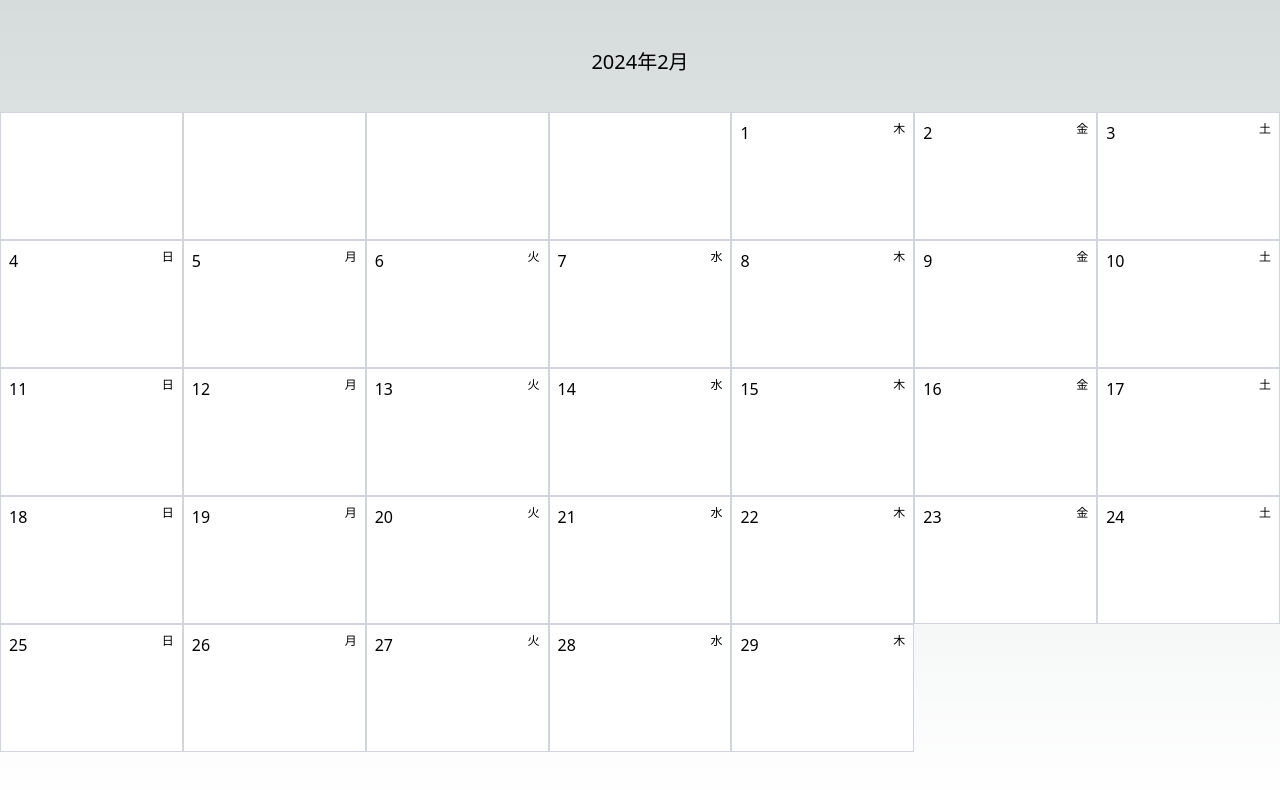
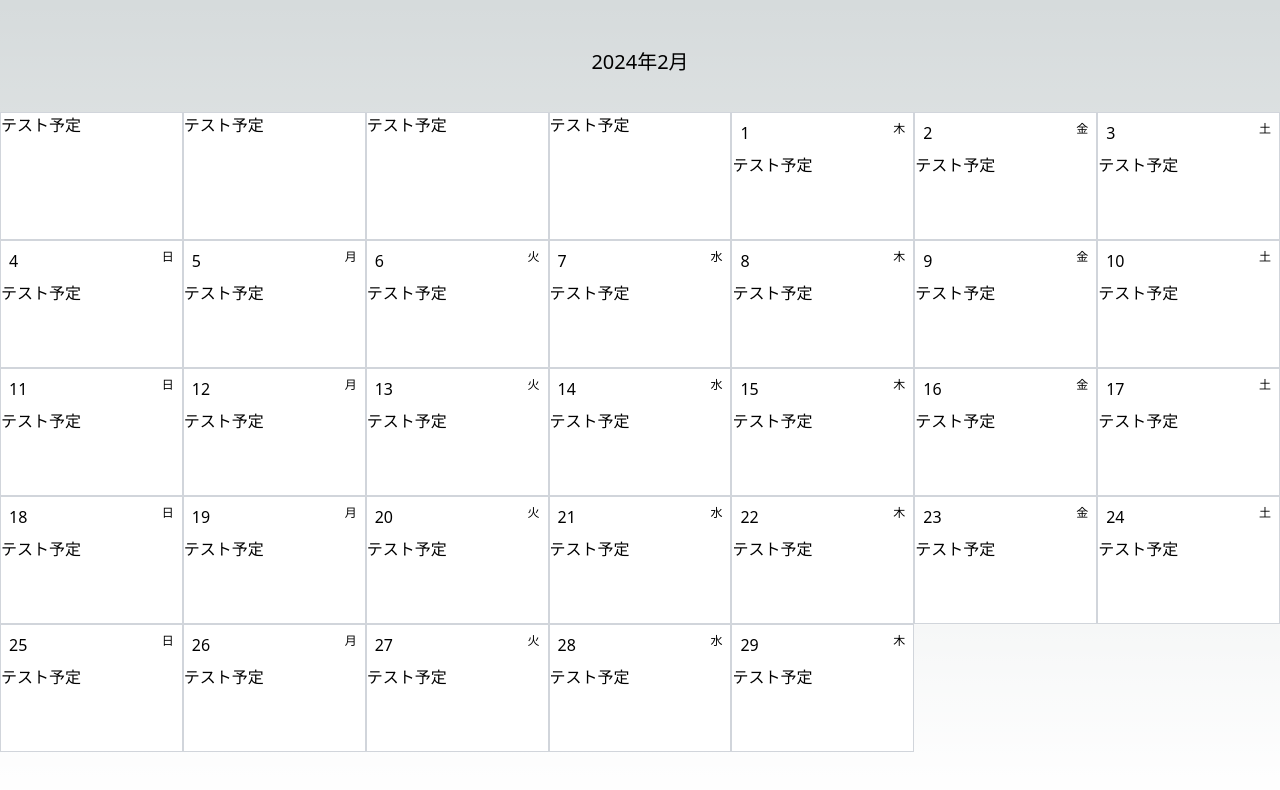
Before and after one commit to theMistletoe/postgres-prisma, a Next.js app: page / in a window 1280 px wide. Shown: the top 790 px of the page. Built offline with nearby package versions, Linux system fonts and the light colour scheme.

Commit message:
DateBoxコンポーネントの変更: 日付ボックスのクリック時にテスト予定を表示する
まずはテストがどうなるかわからないのでとりあえずGreenにする。

```diff
--- a/components/calendar/DateBox.tsx
+++ b/components/calendar/DateBox.tsx
@@ -21,7 +21,7 @@ export function DateBox({
     }
 
     return (
-        <div data-testid="date-box" className="bg-white border border-gray-300 h-32" onClick={handleDateBoxClick}>
+        <div data-testid={`date-box_${date?.toISOString().slice(0, 10)}`} className="bg-white border border-gray-300 h-32" onClick={handleDateBoxClick}>
             {!blank && date && (
                 <div className="flex m-2 justify-between">
                     <p>{date.getDate()}</p>
@@ -35,6 +35,8 @@ export function DateBox({
                     </div>
                 );
             })}
+            <>テスト予定</>
+            {/* TODO:　とりあえずグリーン状態 */}
         </div>
     );
 };
```
